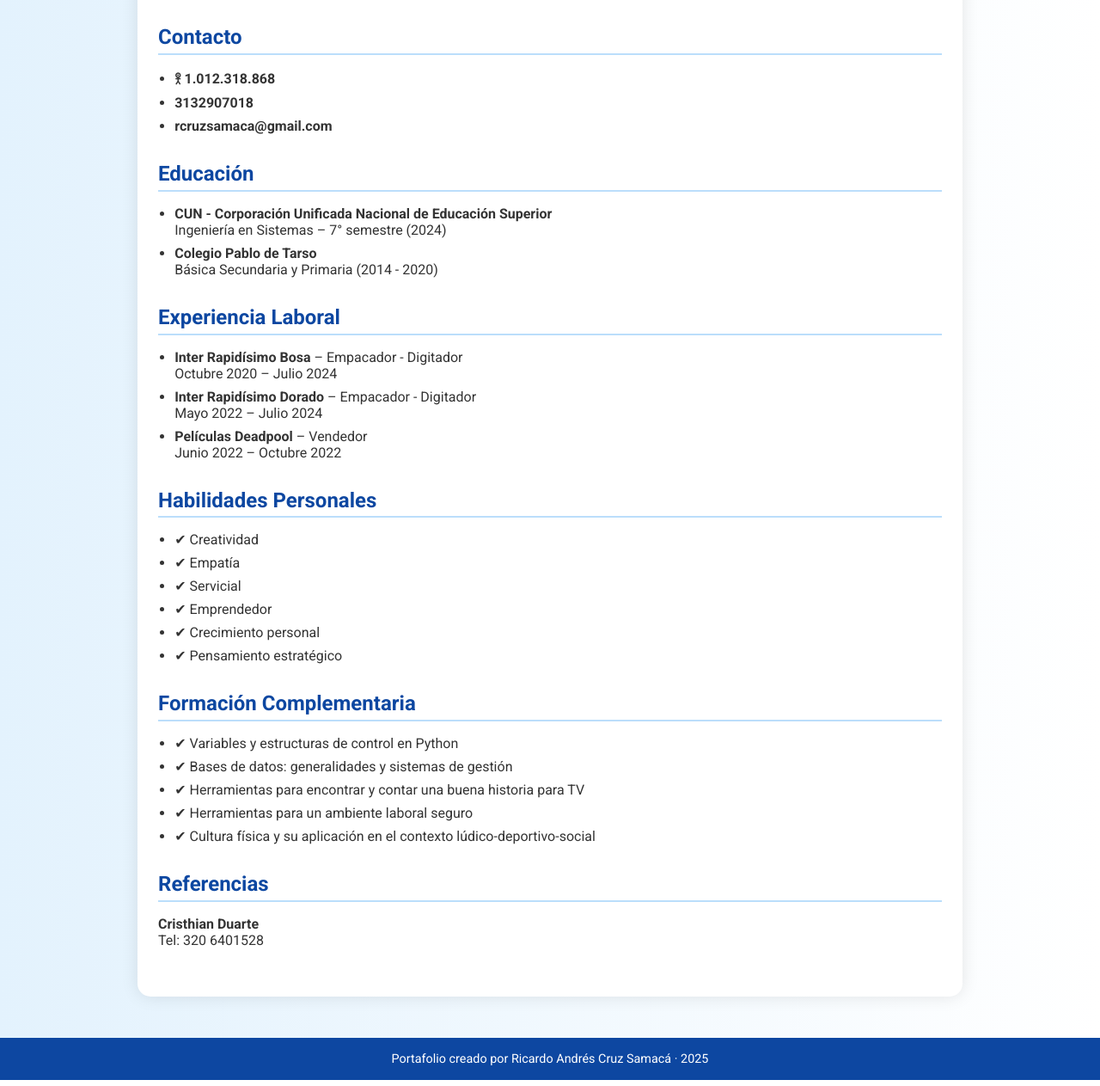
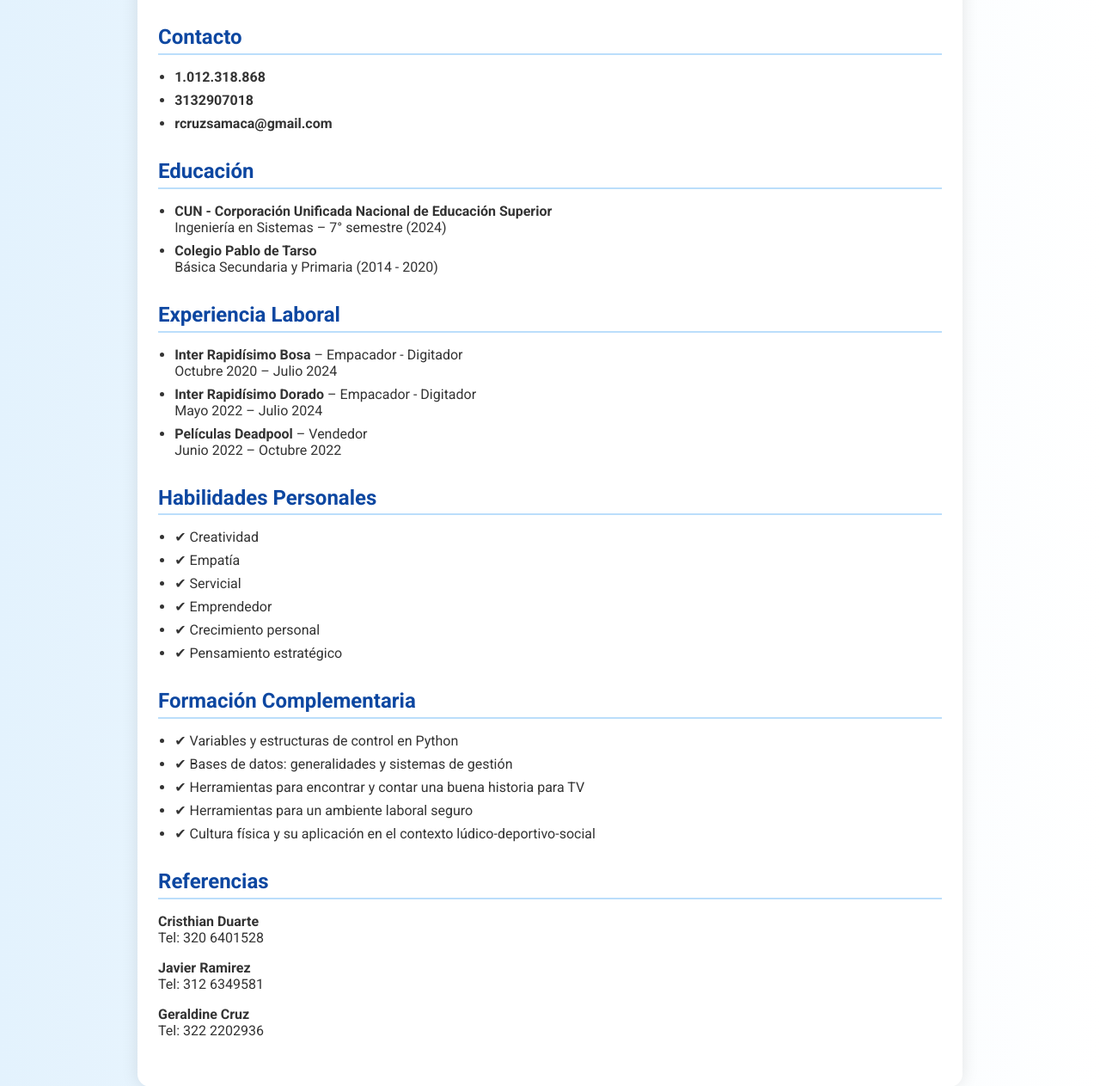
Before and after one commit to RicardoAndresCruz/MI-PORTAFOLIO, a plain HTML site: page index.html in a window 1280 px wide. Shown: the part 456-1719 px from the top of the page at 86% size. Drawn offline with Linux system fonts and the light colour scheme.

Commit message:
Update index.html

```diff
--- a/index.html
+++ b/index.html
@@ -99,7 +99,7 @@
     <section>
         <h2>Contacto</h2>
         <ul>
-            <li><strong>𖨆 1.012.318.868</strong></li>
+            <li><strong>1.012.318.868</strong></li>
             <li><strong>3132907018</strong></li>
             <li><strong>rcruzsamaca@gmail.com</strong></li>
 
@@ -154,6 +154,8 @@
     <section>
         <h2>Referencias</h2>
         <p><strong>Cristhian Duarte</strong><br>Tel: 320 6401528</p>
+        <p><strong>Javier Ramirez</strong><br>Tel: 312 6349581</p>
+        <p><strong>Geraldine Cruz</strong><br>Tel: 322 2202936</p>
     </section>
 
 </main>
```
